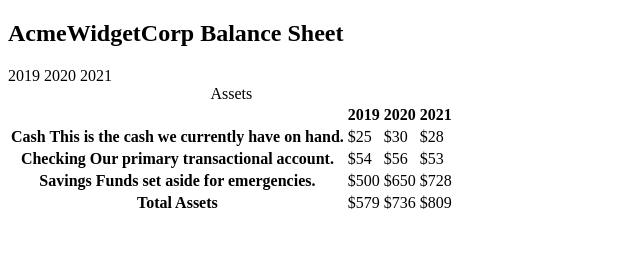
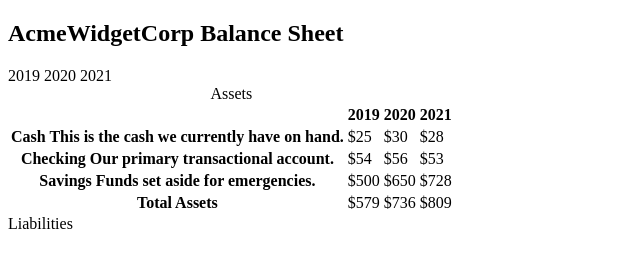
Before and after one commit to tanimaraeliassantos/balance-sheet-app, a plain HTML site: page index.html in a window 1280 px wide. Shown: the full height of the page, 0-640 px from the left. Drawn offline with Linux system fonts and the light colour scheme.

Commit message:
Update index.html
Created second table

```diff
--- a/index.html
+++ b/index.html
@@ -76,7 +76,11 @@
 							</tr>
 						</tbody>
 					</table>
-					<table></table>
+					<table>
+						<caption>Liabilities</caption>
+						<thead></thead>
+						<tbody></tbody>
+					</table>
 					<table></table>
 				</div>
 			</section>
```
